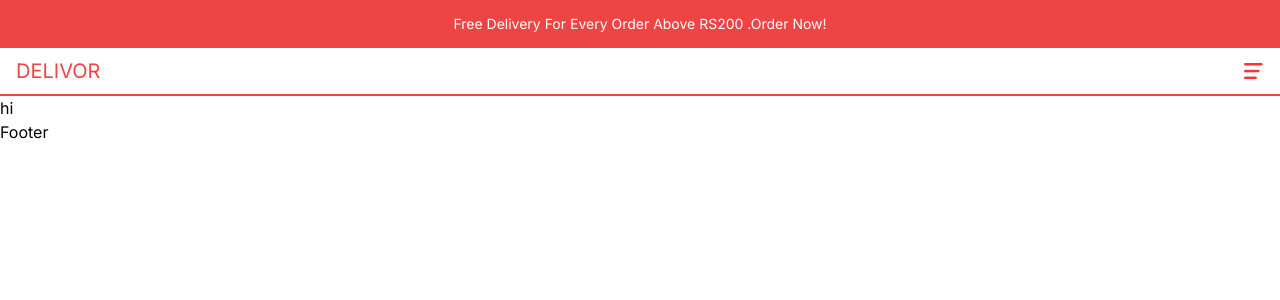
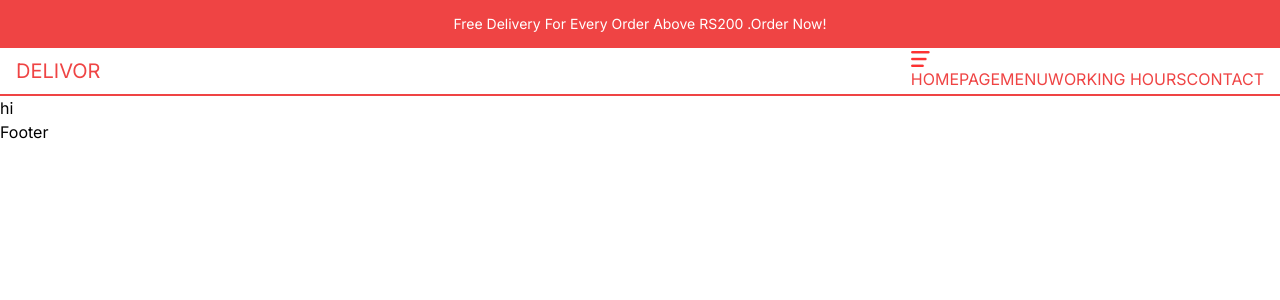
Before and after one commit to Ajay-v44/Delivor, a Next.js app: page / in a window 1280 px wide. Shown: the top 300 px of the page. Built offline with nearby package versions, Linux system fonts and the light colour scheme.

Commit message:
added link to menu

```diff
--- a/app/components/Menu.tsx
+++ b/app/components/Menu.tsx
@@ -1,12 +1,14 @@
 "use client"
 import Image from 'next/image'
+import Link from 'next/link';
 import React, { useState } from 'react'
 
 const links=[
     {id:1,title:"Homepage",url:"/"},
-    {id:1,title:"Homepage",url:"/"},
-    {id:1,title:"Homepage",url:"/"},
-]
+    {id:2,title:"Menu",url:"/menu"},
+    {id:3,title:"Working Hours",url:"/"},
+    {id:4,title:"Contact",url:"/"},
+];
 const Menu = () => {
     const [open, setOpen] = useState(false)
     return (
@@ -17,7 +19,9 @@ const Menu = () => {
                 <Image src="/close.png" alt="" width={20} height={20} onClick={() => setOpen(false)} />
             )}
             <div>
-
+                {links.map(items=>(
+                    <Link href={'item.url'} key={items.id}>{items.title}</Link>
+                ))}
             </div>
         </div>
     )
```
